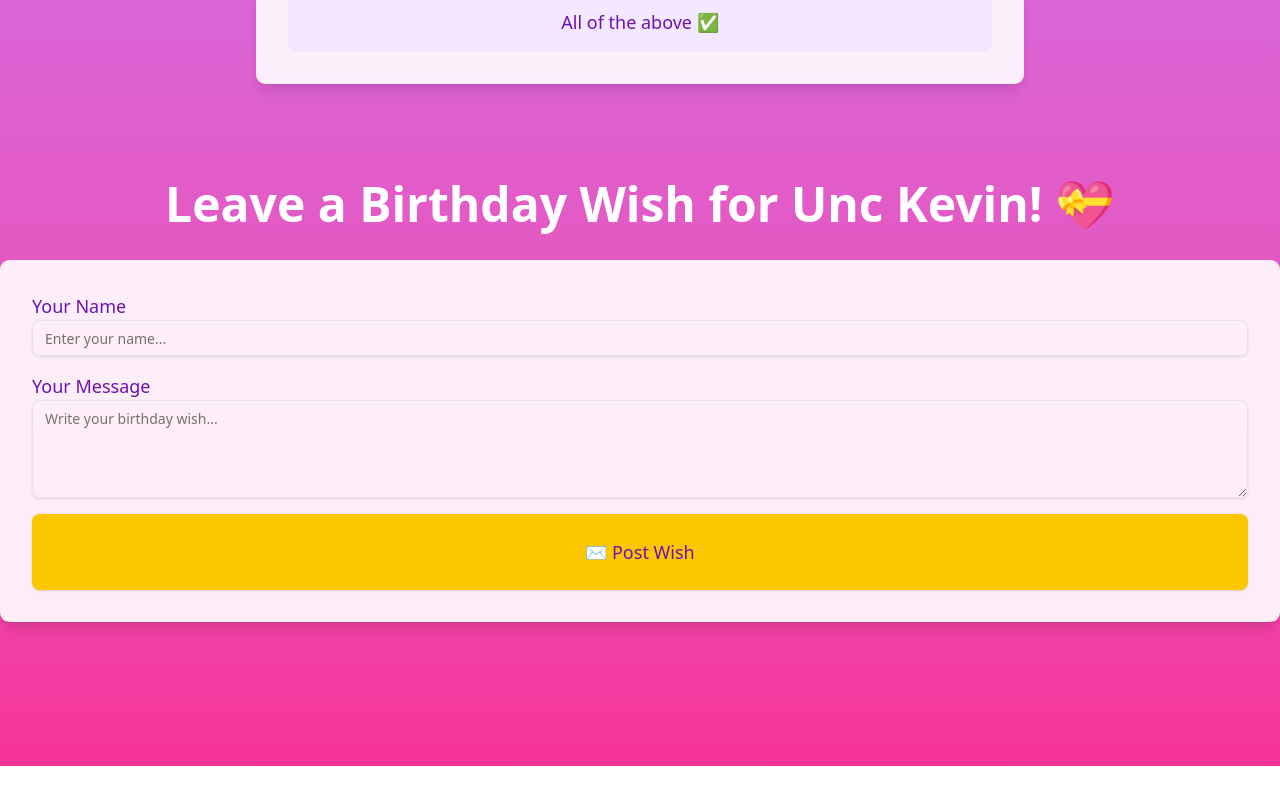
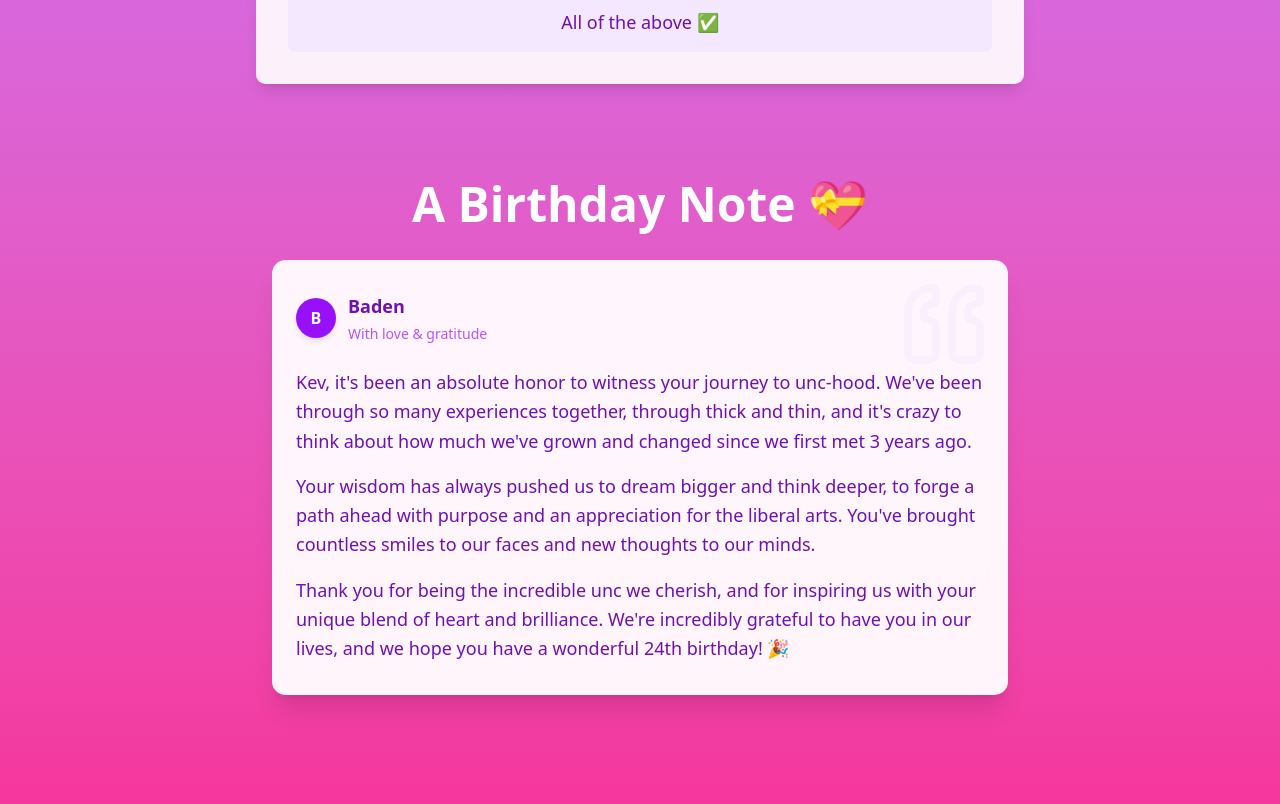
Before and after one commit to braden-w/2025-kevin-birthday, a React (Vite) app: page / in a window 1280 px wide. Shown: the part 1920-2724 px from the top of the page. Before the commit the page ends 2686 px from the top, so only its background shows below. Built offline with nearby package versions, Linux system fonts and the light colour scheme.

Commit message:
feat: birthday note fixed

```diff
--- a/src/components/MessageWall.tsx
+++ b/src/components/MessageWall.tsx
@@ -1,82 +1,49 @@
-import { useState } from "react";
-import { motion, AnimatePresence } from "framer-motion";
-import { Button } from "@/components/ui/button";
-import { Input } from "@/components/ui/input";
-import { Textarea } from "@/components/ui/textarea";
+import { Card, CardContent, CardHeader } from "@/components/ui/card";
+import { QuoteIcon } from "lucide-react";
 
 export function MessageWall() {
-	const [messages, setMessages] = useState([]);
-	const [name, setName] = useState("");
-	const [message, setMessage] = useState("");
-
-	const handleSubmit = (e) => {
-		e.preventDefault();
-		if (name.trim() && message.trim()) {
-			setMessages([
-				...messages,
-				{ name: name.trim(), message: message.trim() },
-			]);
-			setName("");
-			setMessage("");
-		}
-	};
-
 	return (
-		<>
-			<form
-				onSubmit={handleSubmit}
-				className="bg-white/90 backdrop-blur text-purple-800 p-8 rounded-lg shadow-lg space-y-4"
-			>
-				<div className="space-y-2">
-					<label htmlFor="name" className="text-lg font-medium">
-						Your Name
-					</label>
-					<Input
-						id="name"
-						value={name}
-						onChange={(e) => setName(e.target.value)}
-						className="text-purple-800"
-						placeholder="Enter your name..."
-						required
-					/>
+		<div className="max-w-3xl mx-auto px-4">
+			<Card className="relative bg-white/95 backdrop-blur border-none shadow-xl overflow-hidden">
+				<div className="absolute top-4 right-4 text-purple-200/20">
+					<QuoteIcon className="h-24 w-24 rotate-180" />
 				</div>
-				<div className="space-y-2">
-					<label htmlFor="message" className="text-lg font-medium">
-						Your Message
-					</label>
-					<Textarea
-						id="message"
-						value={message}
-						onChange={(e) => setMessage(e.target.value)}
-						className="text-purple-800"
-						placeholder="Write your birthday wish..."
-						required
-						rows={4}
-					/>
-				</div>
-				<Button
-					type="submit"
-					className="w-full bg-yellow-400 hover:bg-yellow-500 text-purple-800 text-lg py-6 h-auto"
-				>
-					✉️ Post Wish
-				</Button>
-			</form>
-			<div className="space-y-4">
-				<AnimatePresence>
-					{messages.map((msg, index) => (
-						<motion.div
-							key={index}
-							initial={{ opacity: 0, y: 20 }}
-							animate={{ opacity: 1, y: 0 }}
-							exit={{ opacity: 0, y: -20 }}
-							className="bg-white/90 backdrop-blur text-purple-800 p-6 rounded-lg shadow-lg"
-						>
-							<p className="font-semibold mb-2">{msg.name}</p>
-							<p>{msg.message}</p>
-						</motion.div>
-					))}
-				</AnimatePresence>
-			</div>
-		</>
+				<CardHeader className="pt-8 pb-2">
+					<div className="flex items-center gap-3">
+						<div className="h-10 w-10 rounded-full bg-purple-600 flex items-center justify-center text-white font-semibold shadow-md">
+							B
+						</div>
+						<div className="space-y-1">
+							<h3 className="font-semibold text-lg text-purple-800">Baden</h3>
+							<p className="text-sm text-purple-600/70">
+								With love & gratitude
+							</p>
+						</div>
+					</div>
+				</CardHeader>
+				<CardContent className="pt-4 pb-8">
+					<blockquote className="relative text-purple-800 text-lg leading-relaxed space-y-4">
+						<p>
+							Kev, it's been an absolute honor to witness your journey to
+							unc-hood. We've been through so many experiences together, through
+							thick and thin, and it's crazy to think about how much we've grown
+							and changed since we first met 3 years ago.
+						</p>
+						<p>
+							Your wisdom has always pushed us to dream bigger and think deeper,
+							to forge a path ahead with purpose and an appreciation for the
+							liberal arts. You've brought countless smiles to our faces and new
+							thoughts to our minds.
+						</p>
+						<p>
+							Thank you for being the incredible unc we cherish, and for
+							inspiring us with your unique blend of heart and brilliance. We're
+							incredibly grateful to have you in our lives, and we hope you have
+							a wonderful 24th birthday! 🎉
+						</p>
+					</blockquote>
+				</CardContent>
+			</Card>
+		</div>
 	);
 }
--- a/src/routes/index.tsx
+++ b/src/routes/index.tsx
@@ -77,10 +77,10 @@ export function Home() {
 					<Quiz />
 				</section>
 
-				{/* Wishes Section */}
-				<section id="wishes-section" className="py-12">
+				{/* Birthday Message Section */}
+				<section id="message-section" className="py-12">
 					<h2 className="text-4xl md:text-5xl font-bold text-center mb-8">
-						Leave a Birthday Wish for Unc Kevin! 💝
+						A Birthday Note 💝
 					</h2>
 					<MessageWall />
 				</section>
```
